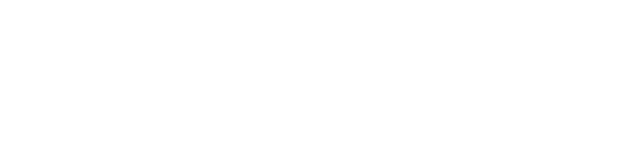
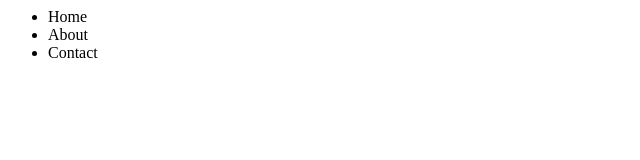
Before and after one commit to MondaleMondale/rehearsal_project, a plain HTML site: page index.html in a window 1280 px wide. Shown: the whole page, without its empty margins (0-640 px from the left). Drawn offline with Linux system fonts and the light colour scheme.

Commit message:
added menu

```diff
--- a/index.html
+++ b/index.html
@@ -1,15 +1,9 @@
-<!DOCTYPE html>
-<html lang="en">
-
-<head>
-    <meta charset="UTF-8">
-    <meta http-equiv="X-UA-Compatible" content="IE=edge">
-    <meta name="viewport" content="width=device-width, initial-scale=1.0">
-    <title>Document</title>
-</head>
-
-<body>
-
-</body>
-
-</html>
+<header>
+    <nav>
+        <ul>
+            <li>Home</li>
+            <li>About</li>
+            <li>Contact</li>
+        </ul>
+    </nav>
+</header>
--- a/style.css
+++ b/style.css
@@ -0,0 +1,4 @@
+nav li {
+  list-style-type: none;
+  display: inline;
+}
```
